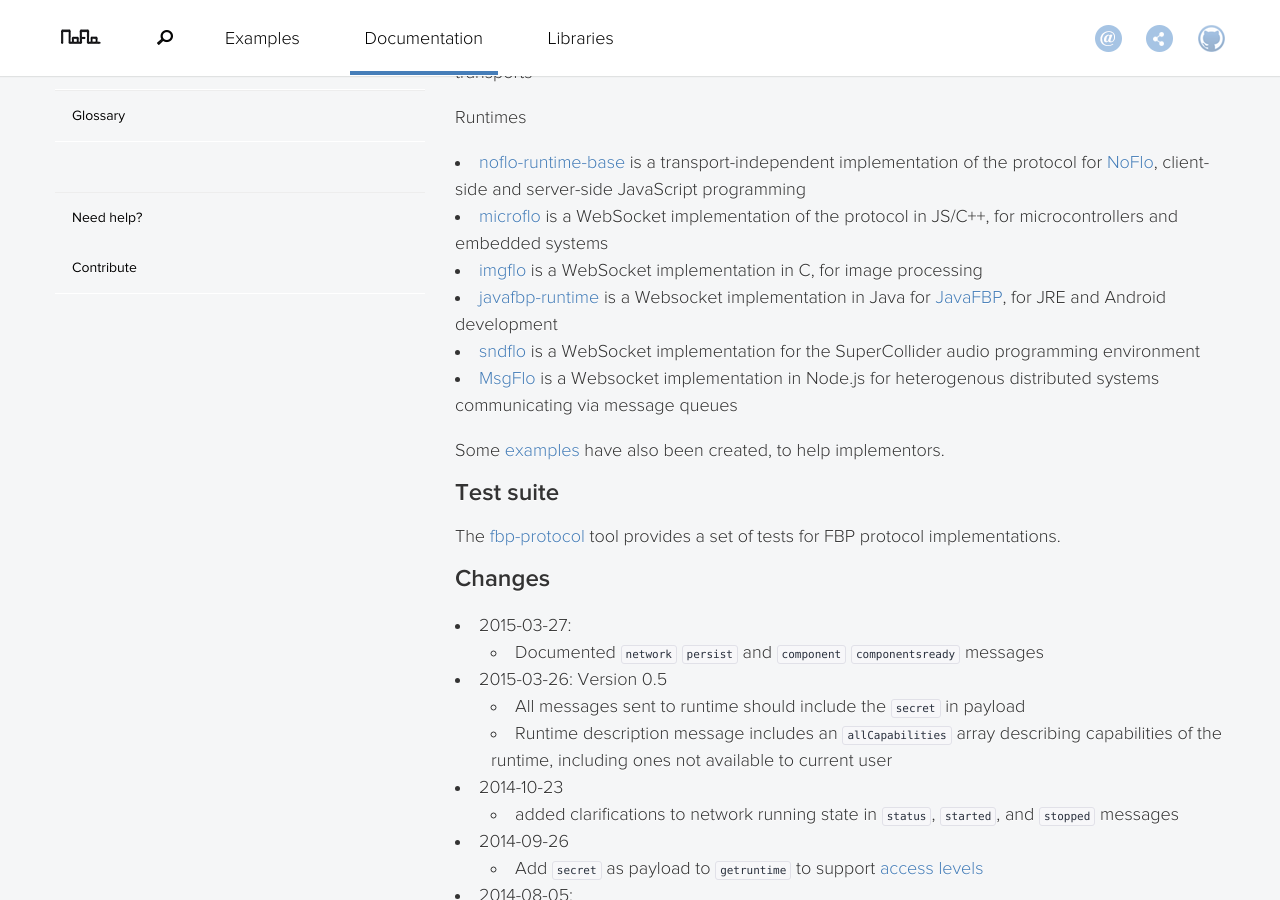
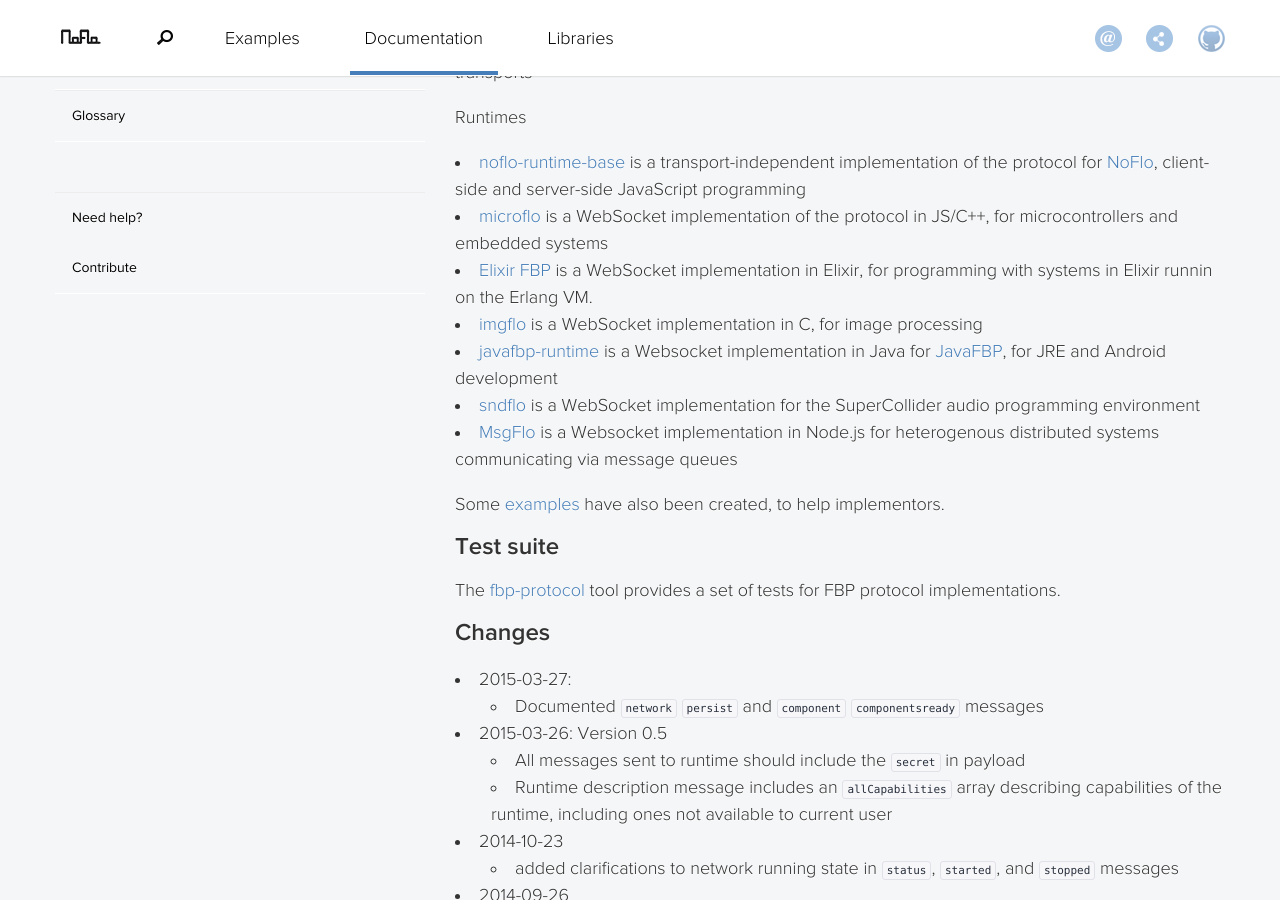
Before and after one commit to noflo/noflo.github.io, a Jekyll site: the page built from documentation/_posts/2013-07-09-protocol.md, in a window 1280 px wide and 900 px high, scrolled down 671 px. Built offline with Jekyll 4.4.1, drawn with Linux system fonts in a browser that asks for light colours; nearby versions of some CDN libraries; Markdown is read by kramdown in place of the engine named in the settings.

Commit message:
documentation/protocol: Mention ElixirFBP
By @pcmarks

```diff
--- a/documentation/_posts/2013-07-09-protocol.md
+++ b/documentation/_posts/2013-07-09-protocol.md
@@ -16,6 +16,7 @@ Runtimes
 
 * [noflo-runtime-base](https://github.com/noflo/noflo-runtime-base) is a transport-independent implementation of the protocol for [NoFlo](http://noflojs.org), client-side and server-side JavaScript programming
 * [microflo](https://github.com/jonnor/microflo) is a WebSocket implementation of the protocol in JS/C++, for microcontrollers and embedded systems
+* [Elixir FBP](http://www.elixirfbp.org/) is a WebSocket implementation in Elixir, for programming with systems in Elixir runnin on the Erlang VM.
 * [imgflo](https://github.com/jonnor/imgflo) is a WebSocket implementation in C, for image processing
 * [javafbp-runtime](https://github.com/jonnor/javafbp-runtime) is a Websocket implementation in Java for [JavaFBP](https://github.com/jpaulm/javafbp), for JRE and Android development
 * [sndflo](https://github.com/jonnor/sndflo) is a WebSocket implementation for the SuperCollider audio programming environment
```
